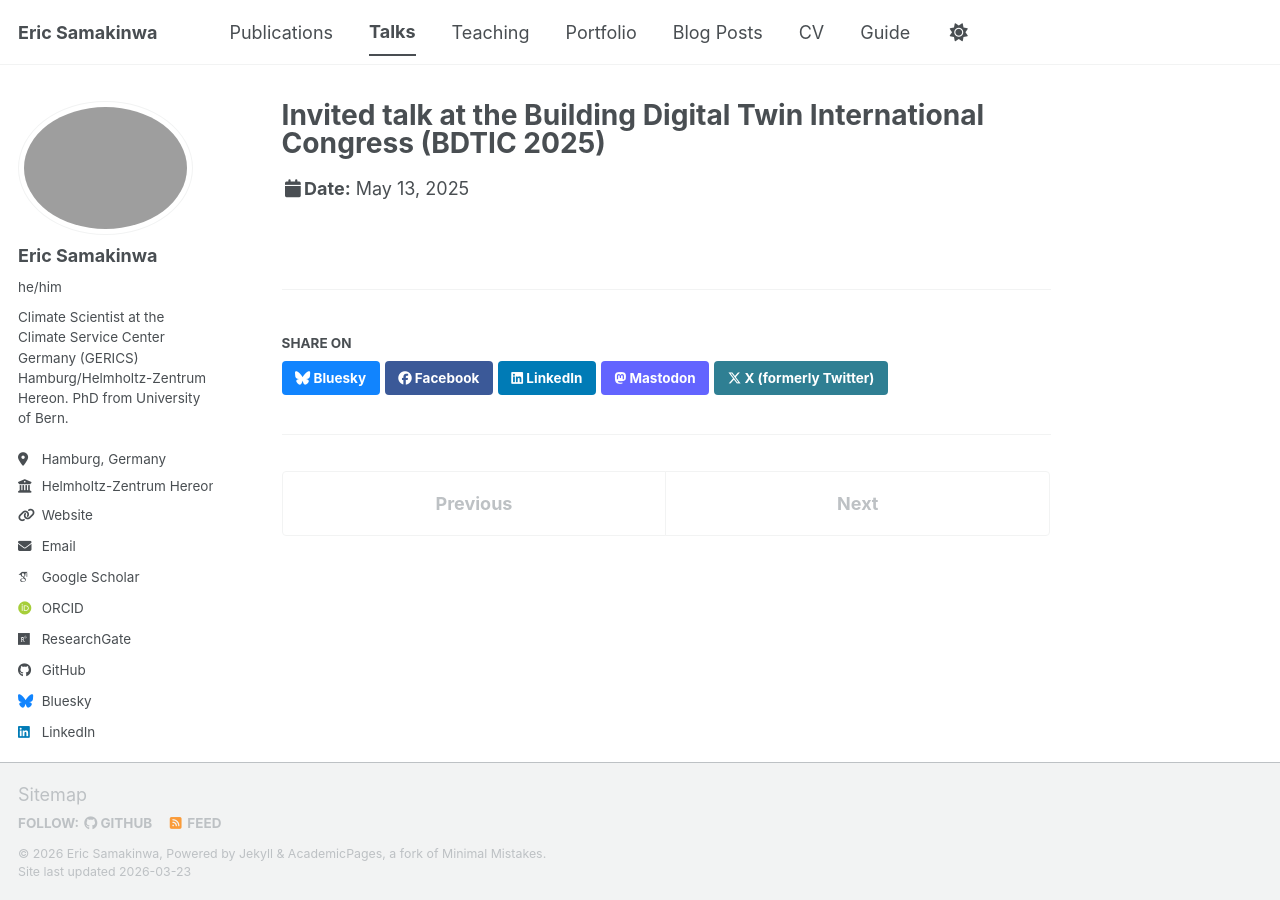
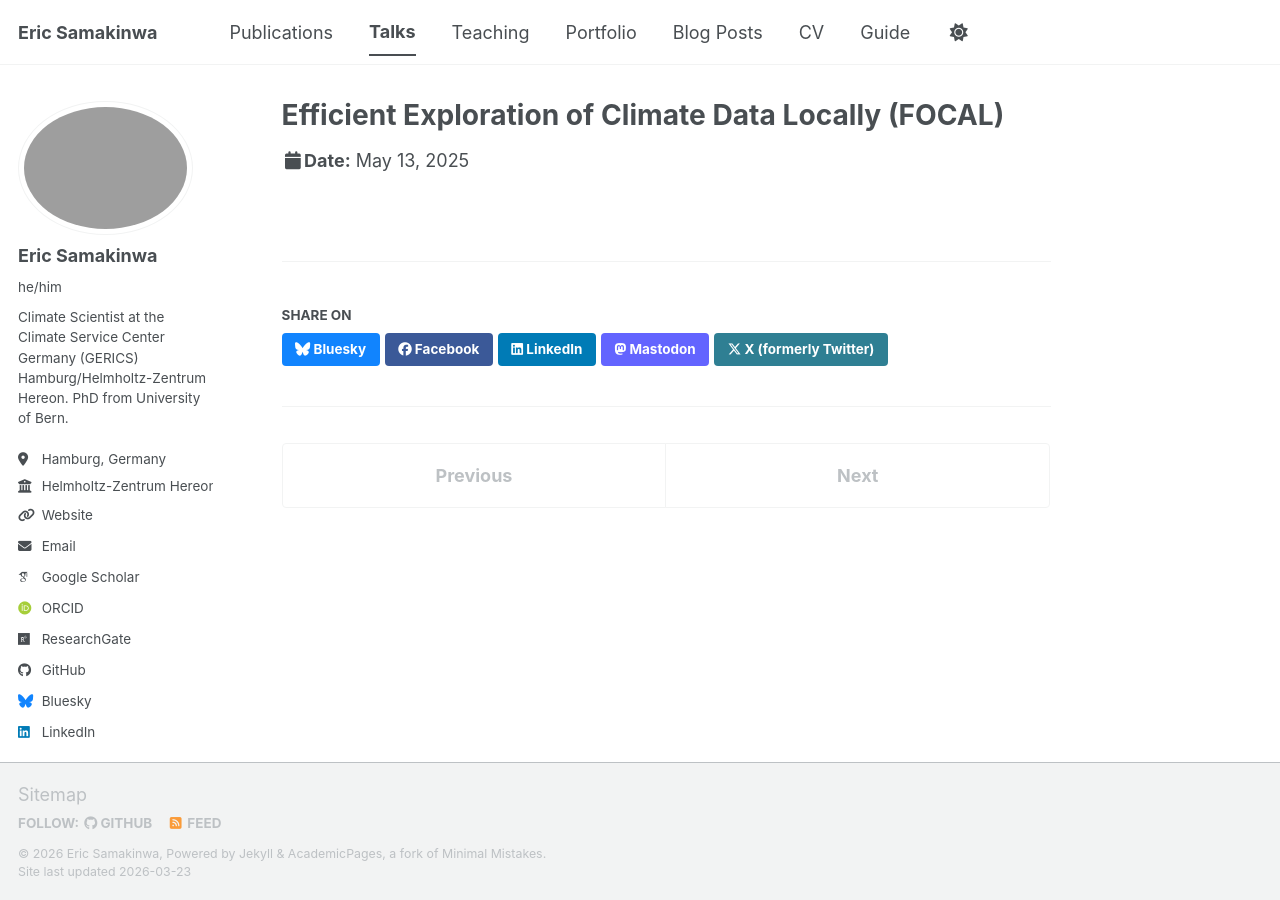
Before and after one commit to shamakson/shamakson.github.io, a Jekyll site: the page built from _talks/2025-05-13-focal.md, in a window 1280 px wide. Built offline with Jekyll 4.4.1, drawn with Linux system fonts in a browser that asks for light colours; some web fonts are replaced; a script bundle is joined from its source files by our own code; library files that are not in the unit come from our copies.

Commit message:
Update title and type for FOCAL talk

```diff
--- a/_talks/2025-05-13-focal.md
+++ b/_talks/2025-05-13-focal.md
@@ -1,7 +1,7 @@
 ---
-title: "Invited talk at the Building Digital Twin International Congress (BDTIC 2025)"
+title: "Efficient Exploration of Climate Data Locally (FOCAL)"
 collection: talks
-type: "Invited talk"
+type: "Invited Conference talk"
 permalink: /talks/2025-05-13-focal
 venue: "Building Digital Twin International Congress (BDTIC)"
 date: 2025-05-13
```
